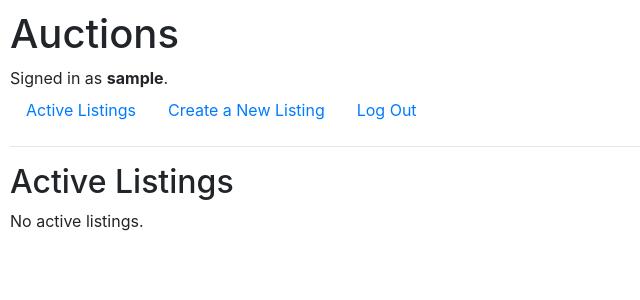
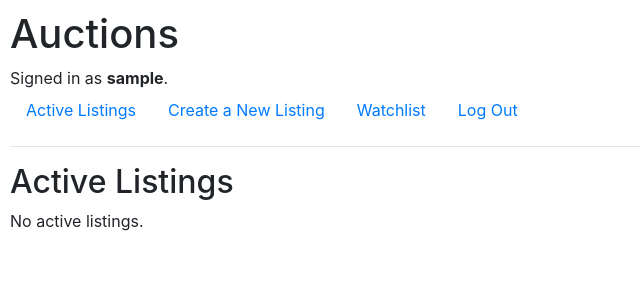
Before and after one commit to theamian/auctions, a Django app: page / in a window 1280 px wide. Shown: the top 300 px of the page, without its empty margins (0-640 px from the left). Run offline with Django 3.2, Linux system fonts and the light colour scheme; the visitor is signed in with stand-in values (Sample User, id 1); data that the repository does not hold is empty; some libraries are stand-ins or nearby versions.

Commit message:
finish watchlist specification

```diff
--- a/auctions/templates/auctions/layout.html
+++ b/auctions/templates/auctions/layout.html
@@ -25,6 +25,9 @@
                     <a class="nav-link" href="{% url 'create' %}">Create a New Listing</a>
                 </li>
                 <li class="nav-item">
+                    <a class="nav-link" href="{% url 'watchlist' %}">Watchlist</a>
+                </li>
+                <li class="nav-item">
                     <a class="nav-link" href="{% url 'logout' %}">Log Out</a>
                 </li>
             {% else %}
--- a/auctions/urls.py
+++ b/auctions/urls.py
@@ -8,5 +8,6 @@ urlpatterns = [
     path("logout", views.logout_view, name="logout"),
     path("register", views.register, name="register"),
     path("create", views.create, name="create"),
-    path("listing/<int:id>", views.listing, name="listing")
+    path("listing/<int:id>", views.listing, name="listing"),
+    path("watchlist", views.watchlist, name="watchlist")
 ]
--- a/auctions/views.py
+++ b/auctions/views.py
@@ -137,3 +137,9 @@ def listing(request, id):
         "message": message,
         "comments": comments
         })
+
+def watchlist(request):
+    watchlist = Watchlist.objects.filter(user=request.user.username)
+    return render(request, "auctions/watchlist.html", {
+        "watchlist": watchlist
+    })
```
Also changed, not shown: auctions/templates/auctions/watchlist.html (added, +13 -0 lines).
